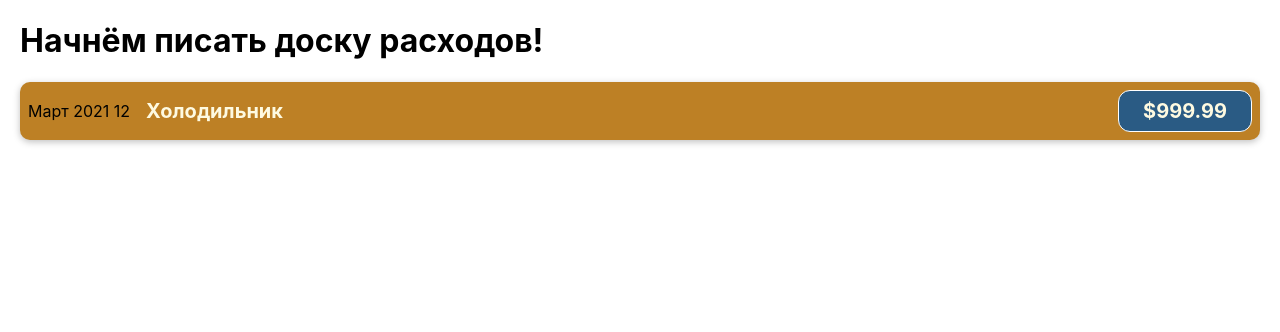
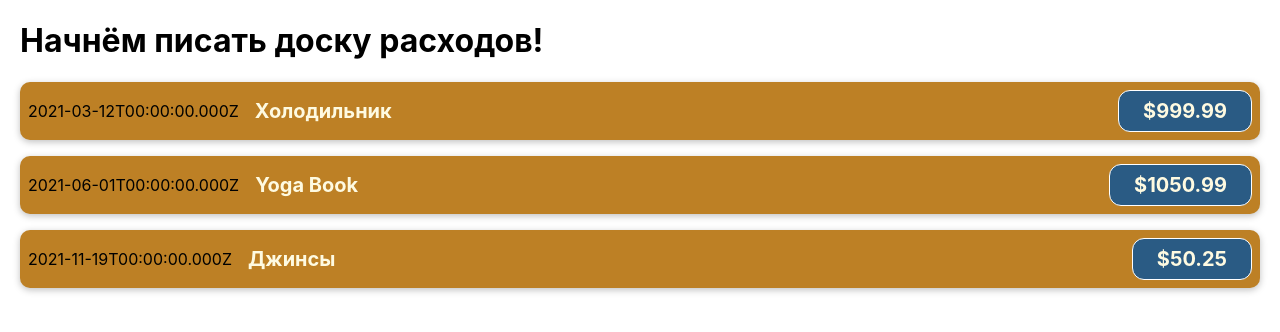
Before and after one commit to segura-deluna/payment-desk, a JavaScript app: page / in a window 1280 px wide. Shown: the top 332 px of the page. Built offline with nearby package versions, Linux system fonts and the light colour scheme.

Commit message:
start components with props

```diff
--- a/public/index.html
+++ b/public/index.html
@@ -24,7 +24,7 @@
       work correctly both with client-side routing and a non-root public URL.
       Learn how to configure a non-root public URL by running `npm run build`.
     -->
-    <title>React App</title>
+    <title>Учёт расходов</title>
   </head>
   <body>
     <noscript>You need to enable JavaScript to run this app.</noscript>
--- a/src/App.js
+++ b/src/App.js
@@ -1,10 +1,41 @@
 import CostItem from './components/CostItem';
 
 function App() {
+
+  const costs = [
+    {
+      date:new Date(2021, 2, 12),
+      description:'Холодильник',
+      amount: 999.99,
+    },{
+      date:new Date(2021, 5, 1),
+      description:'Yoga Book',
+      amount: 1050.99,
+    },{
+      date:new Date(2021, 10, 19),
+      description:'Джинсы',
+      amount: 50.25,
+    },
+  ]
+
   return (
     <div>
       <h1>Начнём писать доску расходов!</h1>
-      <CostItem></CostItem>
+      <CostItem
+          date={costs[0].date}
+          description={costs[0].description}
+          amount={costs[0].amount}
+      ></CostItem>
+      <CostItem
+          date={costs[1].date}
+          description={costs[1].description}
+          amount={costs[1].amount}
+      ></CostItem>
+      <CostItem
+          date={costs[2].date}
+          description={costs[2].description}
+          amount={costs[2].amount}
+      ></CostItem>
     </div>
   );
 }
--- a/src/components/CostItem.js
+++ b/src/components/CostItem.js
@@ -1,12 +1,13 @@
 import './CostItem.css'
 
-function CostItem(){
+function CostItem(props){
+
   return (
       <div className='cost-item'>
-        <div>Март 2021 12</div>
+        <div>{props.date.toISOString()}</div>
         <div className='cost-item__description'>
-          <h2>Холодильник</h2>
-          <div  className='cost-item__price'>$999.99</div>
+          <h2>{props.description}</h2>
+          <div  className='cost-item__price'>${props.amount}</div>
         </div>
       </div>
   )
```
